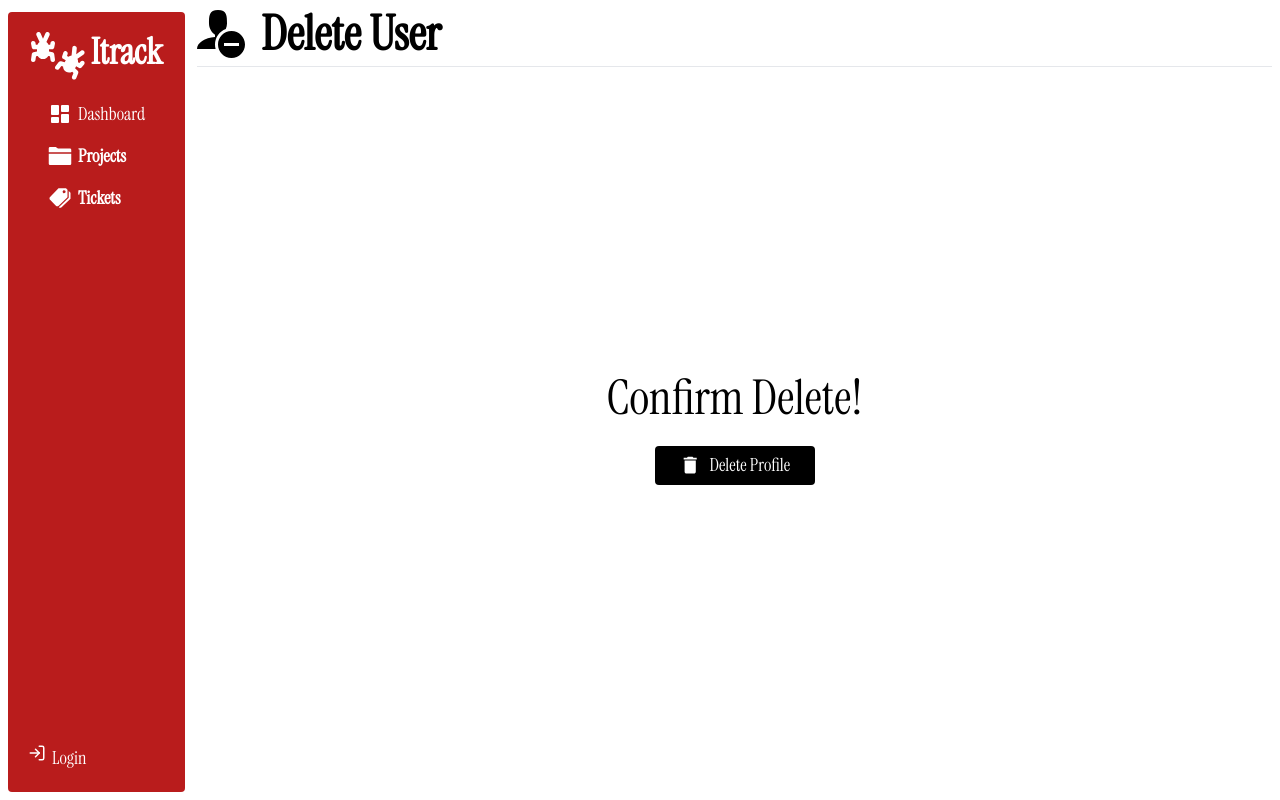
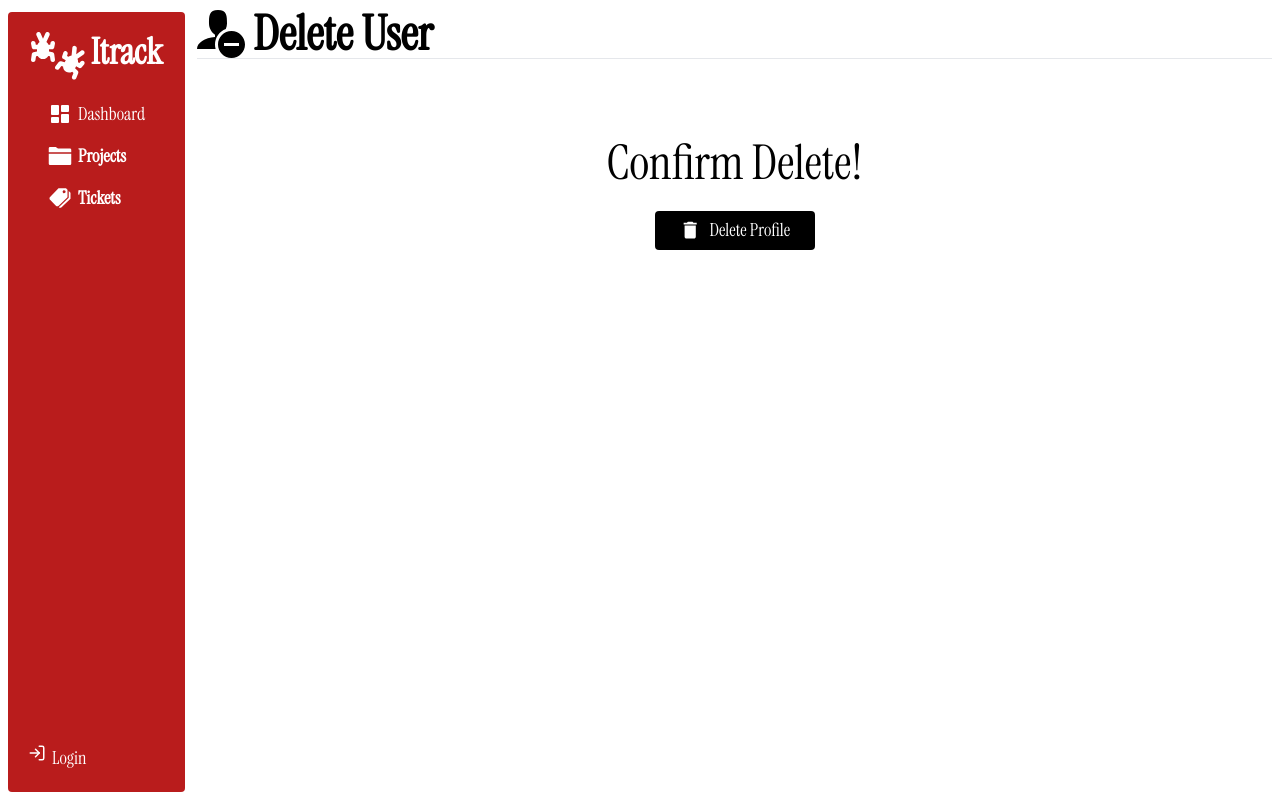
Before and after one commit to KiokoEric/Itrack_Bug_Tracker, a React (Vite) app in the folder Client/Itrack/: page /Delete in a window 1280 px wide. Built offline with nearby package versions, Linux system fonts and the light colour scheme.

Commit message:
Update of the Delete Page

```diff
--- a/Client/Itrack/src/Pages/User/Delete/Delete.tsx
+++ b/Client/Itrack/src/Pages/User/Delete/Delete.tsx
@@ -1,19 +1,46 @@
 import React from 'react';
+import axios from "axios";
 import { MdDelete } from "react-icons/md";
+import { useCookies } from "react-cookie";
 import { ImUserMinus } from "react-icons/im";
+import { useNavigate, useParams } from 'react-router-dom';
 import Button from '../../../Components/Common/Button/Button';
+import Heading from '../../../Components/Common/Heading/Heading';
 
 const Delete:React.FC = () => {
+
+    const { id } = useParams()
+    const navigate = useNavigate()
+    const [ Cookie, _ ] = useCookies(["auth_token"]);
+
+    const DeleteUser = () => {
+        try{
+            axios.delete(`http://localhost:4000/Users/Delete/${id}`, {
+                headers: { authorization: Cookie.auth_token }
+            })
+            .then(() => {
+                navigate("/Registration")
+                window.localStorage.clear()
+            })
+        }
+        catch (Error){
+            console.log(Error)
+        }
+    }
+
 return (
     <div className='flex flex-col text-black w-11/12'>
-        <figure className='flex gap-4' >
-            <ImUserMinus size="3rem" />
-            <h1 className='font-bold pb-2 text-5xl'>Delete User</h1>
-        </figure>
+        <Heading
+            ContainerStyle="flex gap-2 items-center justify-center sm:items-start xl:justify-start"
+            Children={<ImUserMinus size="3rem" />}
+            TextStyle="font-bold text-5xl"
+            HeadingText="Delete User"
+        />
         <hr />
-        <div className='flex flex-col items-center justify-center gap-5 m-auto w-11/12'>
+        <div className='flex flex-col items-center justify-center gap-5 m-auto mt-20'>
             <h1 className='text-center text-5xl'>Confirm Delete!</h1>
             <Button
+                onClick={DeleteUser}
                 Children={<MdDelete size="1.4rem" />}
                 ButtonText='Delete Profile'
                 ButtonStyle='bg-black cursor-pointer flex items-center justify-center gap-2 mt-1 text-center text-white px-3 py-1.5 rounded w-40'
```
